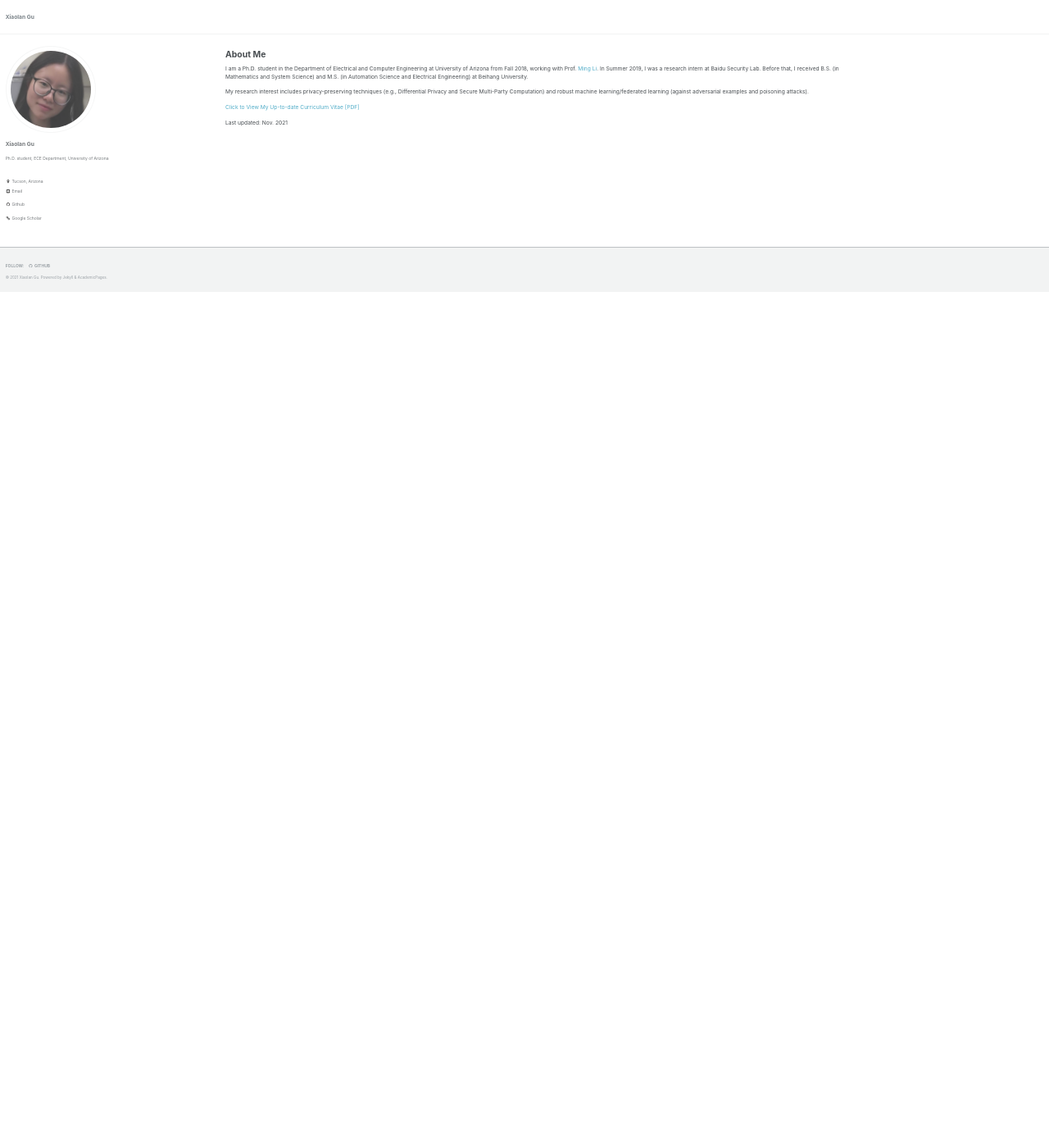
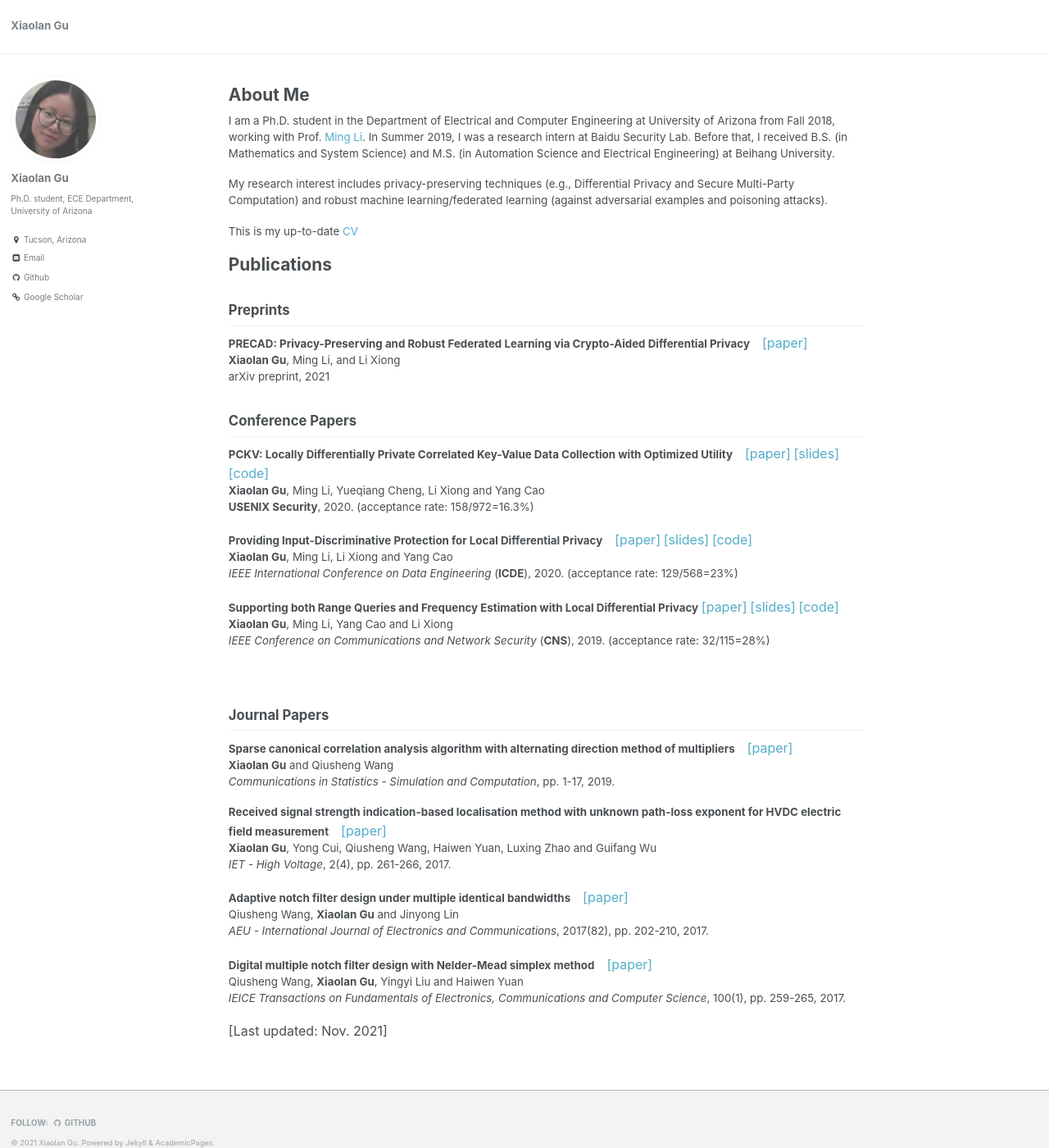
Before and after one commit to xiaolangu/xiaolan_gu.github.io, a Jekyll site: the page built from _pages/about.md, in a window 1280 px wide and 1400 px high. Shown: the whole window at 82% size. Built offline with Jekyll 4.4.1, drawn with Linux system fonts in a browser that asks for light colours.

Commit message:
Update about.md

```diff
--- a/_pages/about.md
+++ b/_pages/about.md
@@ -10,7 +10,7 @@ redirect_from:
 
 <style type="text/css">
   body{
-  font-size: 5pt;
+  font-size: 10pt;
 }
 </style>
 
@@ -21,6 +21,50 @@ I am a Ph.D. student in the Department of Electrical and Computer Engineering at
 
 My research interest includes privacy-preserving techniques (e.g., Differential Privacy and Secure Multi-Party Computation) and robust machine learning/federated learning (against adversarial examples and poisoning attacks).
 
-[Click to View My Up-to-date Curriculum Vitae [PDF]](http://xiaolangu.github.io/files/xiaolangu.pdf)
+This is my up-to-date [CV](http://xiaolangu.github.io/files/xiaolangu.pdf)
 
-Last updated: Nov. 2021
+
+# Publications
+
+## Preprints
+**PRECAD: Privacy-Preserving and Robust Federated Learning via Crypto-Aided Differential Privacy** &nbsp;&nbsp; [<font size="3">[paper]</font>](https://arxiv.org/abs/2110.11578)
+**Xiaolan Gu**, Ming Li, and Li Xiong
+arXiv preprint, 2021
+
+
+
+## Conference Papers
+
+**PCKV: Locally Differentially Private Correlated Key-Value Data Collection with Optimized Utility** &nbsp;&nbsp; [<font size="3">[paper]</font>](https://www.usenix.org/system/files/sec20-gu.pdf) [<font size="3">[slides]</font>](http://xiaolangu.github.io/files/USENIX20_slides.pdf) [<font size="3">[code]</font>](https://github.com/xiaolangu/PCKV)
+**Xiaolan Gu**, Ming Li, Yueqiang Cheng, Li Xiong and Yang Cao
+**USENIX Security**, 2020. (acceptance rate: 158/972=16.3%)
+
+**Providing Input-Discriminative Protection for Local Differential Privacy**  &nbsp;&nbsp; [<font size="3">[paper]</font>](https://arxiv.org/pdf/1911.01402.pdf)   [<font size="3">[slides]</font>](http://xiaolangu.github.io/files/ICDE20_slides.pdf)  [<font size="3">[code]</font>](https://github.com/xiaolangu/ID-LDP)
+**Xiaolan Gu**, Ming Li, Li Xiong and Yang Cao
+*IEEE International Conference on Data Engineering* (**ICDE**), 2020. (acceptance rate: 129/568=23%)
+
+**Supporting both Range Queries and Frequency Estimation with Local Differential Privacy**  [<font size="3">[paper]</font>](http://xiaolangu.github.io/files/CNS19_paper.pdf) [<font size="3">[slides]</font>](http://xiaolangu.github.io/files/CNS19_slides.pdf)   [<font size="3">[code]</font>](https://github.com/xiaolangu/range-frequency)
+**Xiaolan Gu**, Ming Li, Yang Cao and Li Xiong
+*IEEE Conference on Communications and Network Security* (**CNS**), 2019. (acceptance rate: 32/115=28%)
+
+<br>
+## Journal Papers
+
+**Sparse canonical correlation analysis algorithm with alternating direction method of multipliers** &nbsp;&nbsp; [<font size="3">[paper]</font>](https://www.tandfonline.com/doi/pdf/10.1080/03610918.2018.1520867?casa_token=Wqswb-deSccAAAAA:4CcoxUaTO97EqZ5JG5M4WxOEzp5VQbeu4WcwyUaC6kOLQXAPVKom9-UMFTXPjrD4njLNUgX3OpSs)
+**Xiaolan Gu** and Qiusheng Wang
+*Communications in Statistics - Simulation and Computation*, pp. 1-17, 2019.
+
+**Received signal strength indication-based localisation method with unknown path-loss exponent for HVDC electric field measurement**  &nbsp;&nbsp; [<font size="3">[paper]</font>](https://ieeexplore.ieee.org/stamp/stamp.jsp?tp=&arnumber=8244349)
+**Xiaolan Gu**, Yong Cui, Qiusheng Wang, Haiwen Yuan, Luxing Zhao and Guifang Wu
+*IET - High Voltage*, 2(4), pp. 261-266, 2017.
+
+**Adaptive notch filter design under multiple identical bandwidths**  &nbsp;&nbsp; [<font size="3">[paper]</font>](http://xiaolangu.github.io/files/AEU17.pdf)
+Qiusheng Wang, **Xiaolan Gu** and Jinyong Lin
+*AEU - International Journal of Electronics and Communications*, 2017(82), pp. 202-210, 2017.
+
+**Digital multiple notch filter design with Nelder-Mead simplex method**  &nbsp;&nbsp; [<font size="3">[paper]</font>](http://xiaolangu.github.io/files/IEICE17.pdf)
+Qiusheng Wang, **Xiaolan Gu**, Yingyi Liu and Haiwen Yuan
+*IEICE Transactions on Fundamentals of Electronics, Communications and Computer Science*, 100(1), pp. 259-265, 2017.
+
+
+<font size="3">[Last updated: Nov. 2021]</font>
```
